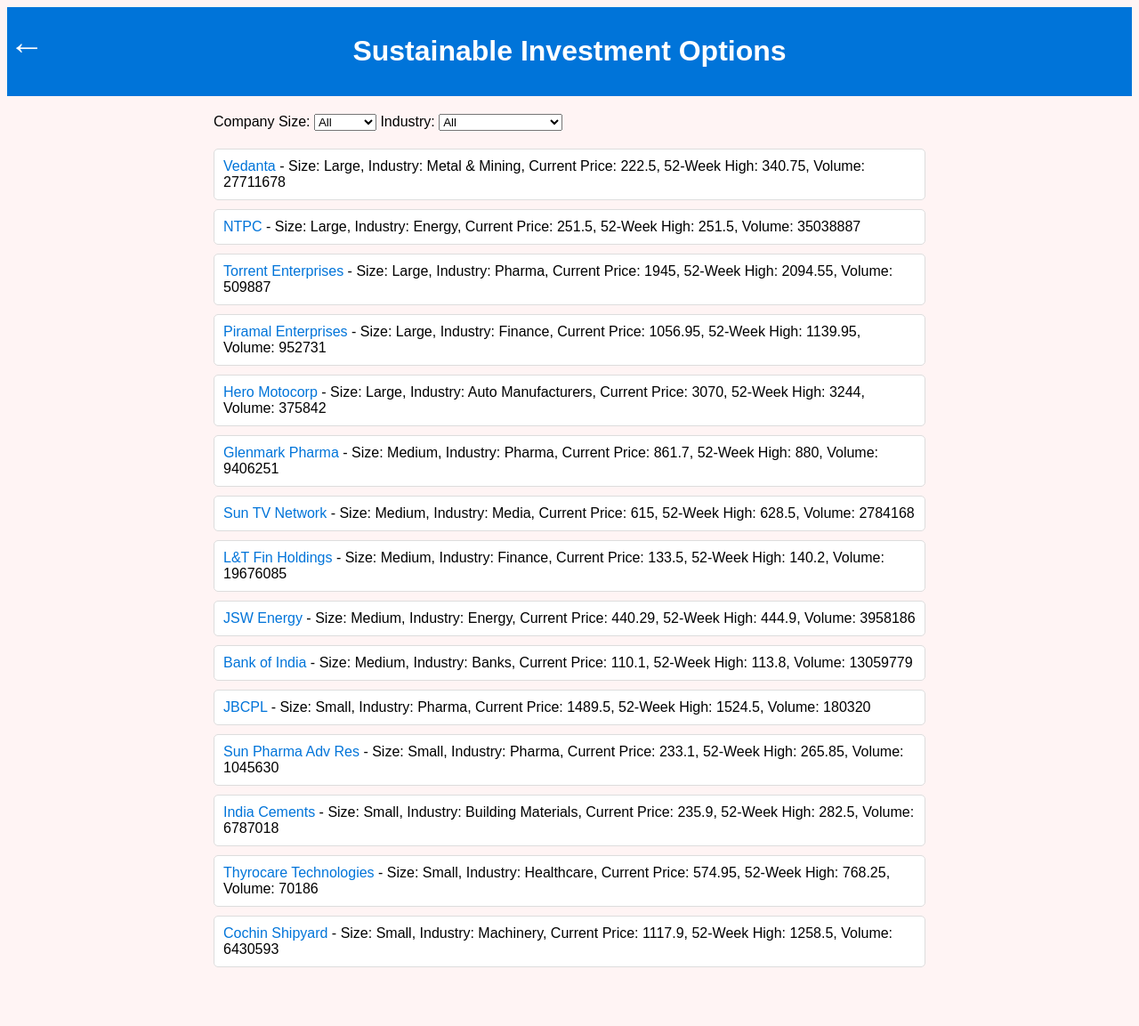
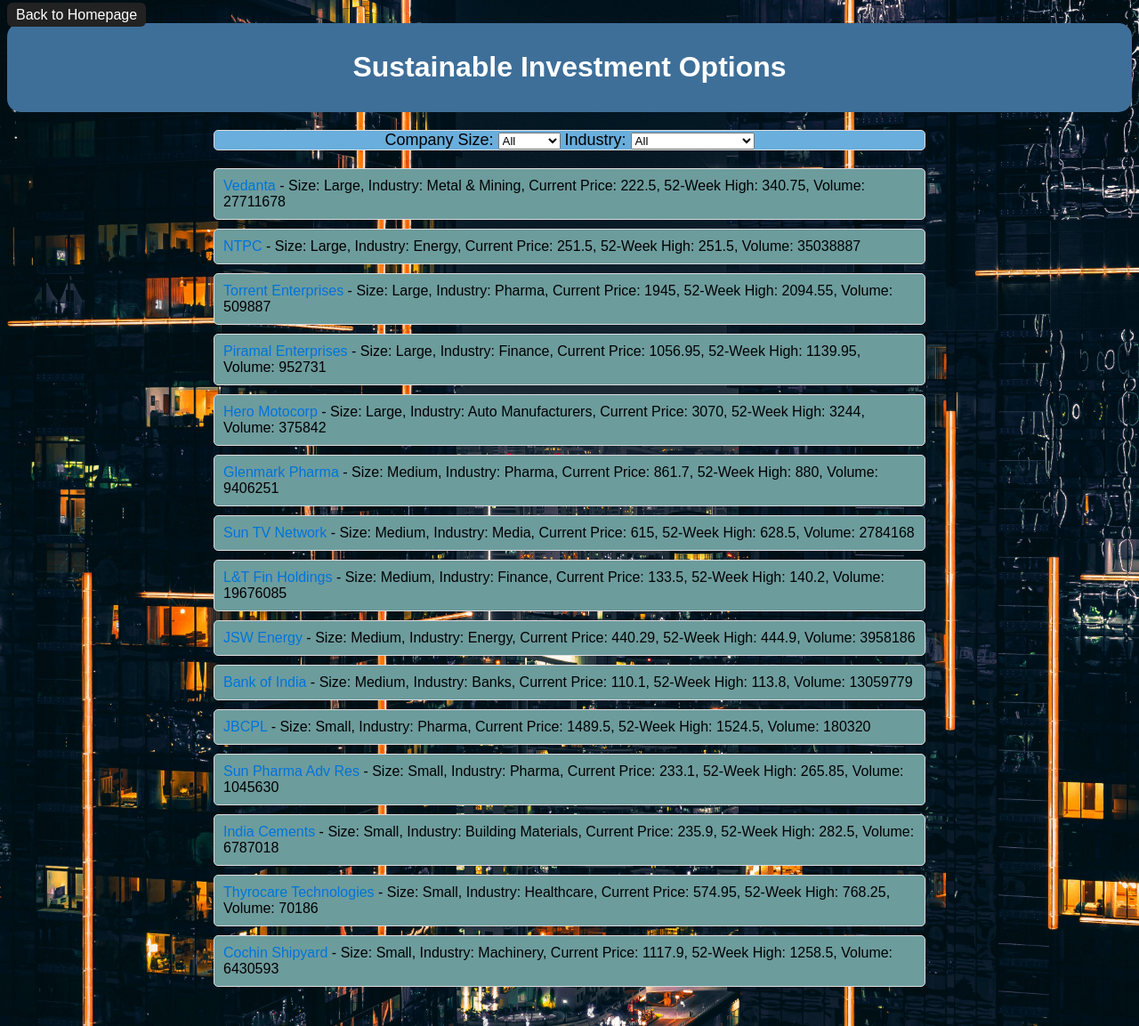
Before and after one commit to devyadav31/Devheat_Beta_Hacksavvy, a PHP site: page /html/investmentoptions.html in a window 1280 px wide. Shown: the whole page at 89% size. Before the commit the page ends 1087 px from the top, so only its background shows below. Run offline with PHP 8.4, Linux system fonts and the light colour scheme.

Commit message:
invest options page styled

```diff
--- a/css/investoptions.css
+++ b/css/investoptions.css
@@ -1,27 +1,40 @@
 body {
     font-family: Arial, sans-serif;
-    background-color: rgb(255, 244, 244);
+    background-color: rgb(205, 122, 122);
+    background-color: black;
+    background-image: url('../images/invest.jpg') ;
+    background-position:fixed;
+    background-size: cover;
+    background-repeat: no-repeat;
 }
 header {
-    background-color: #0074d9;
+    background-color: #3e6f99;
     color: white;
     text-align: center;
     padding: 10px;
+    border-radius: 15px;
 }
 main {
+
     max-width: 800px;
     margin: 0 auto;
     padding: 20px;
+
 }
 .filters {
+    background-color: rgb(105, 174, 220);
+    border: 1px solid #ddd;
     margin-bottom: 20px;
+    border-radius: 5px;
+    text-align: center;
+    font-size: 18px;
 }
 ul {
     list-style: none;
     padding: 0;
 }
 li {
-    background-color: white;
+    background-color: rgb(109, 156, 157);
     border: 1px solid #ddd;
     padding: 10px;
     margin-bottom: 10px;
@@ -32,10 +45,14 @@ a {
     color: #0074d9;
 }
 
-.back-arrow {
-    position: absolute;
-    top: 25px;
-    left: 10px;
-    font-size: 40px;
-    cursor: pointer;
+.back-button{
+    padding: 5px 10px; /* Reduced padding */
+    margin: 5px 10px 10px 0;
+    border: none;
+    border-radius: 6px;
+    text-decoration: none;
+    color: white;
+    font-size: 16px;
+    background-color:#222; /* Background color for the button */
+    transition: background-color 0.3s, color 0.3s;
 }
--- a/html/investmentoptions.html
+++ b/html/investmentoptions.html
@@ -9,7 +9,7 @@
 
 </head>
 <body>
-    <a href="cosmo capital.html" class="back-arrow" style="color:white ;">&#8592;</a>
+    <a href="cosmo capital.html" class="back-button">Back to Homepage</a>
 
     <header>
         <h1>Sustainable Investment Options</h1>
```
Also changed, not shown: images/invest.jpg (added).
